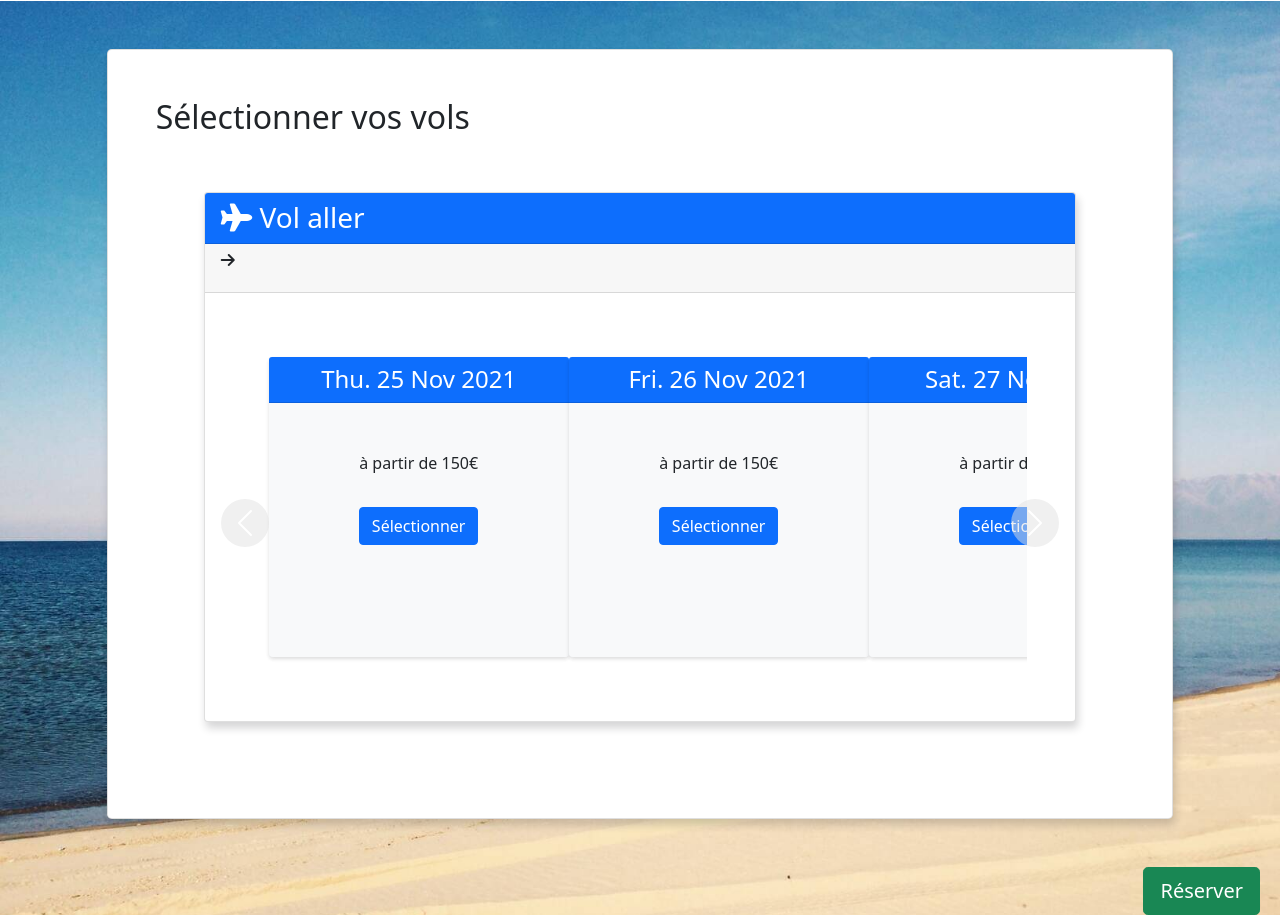
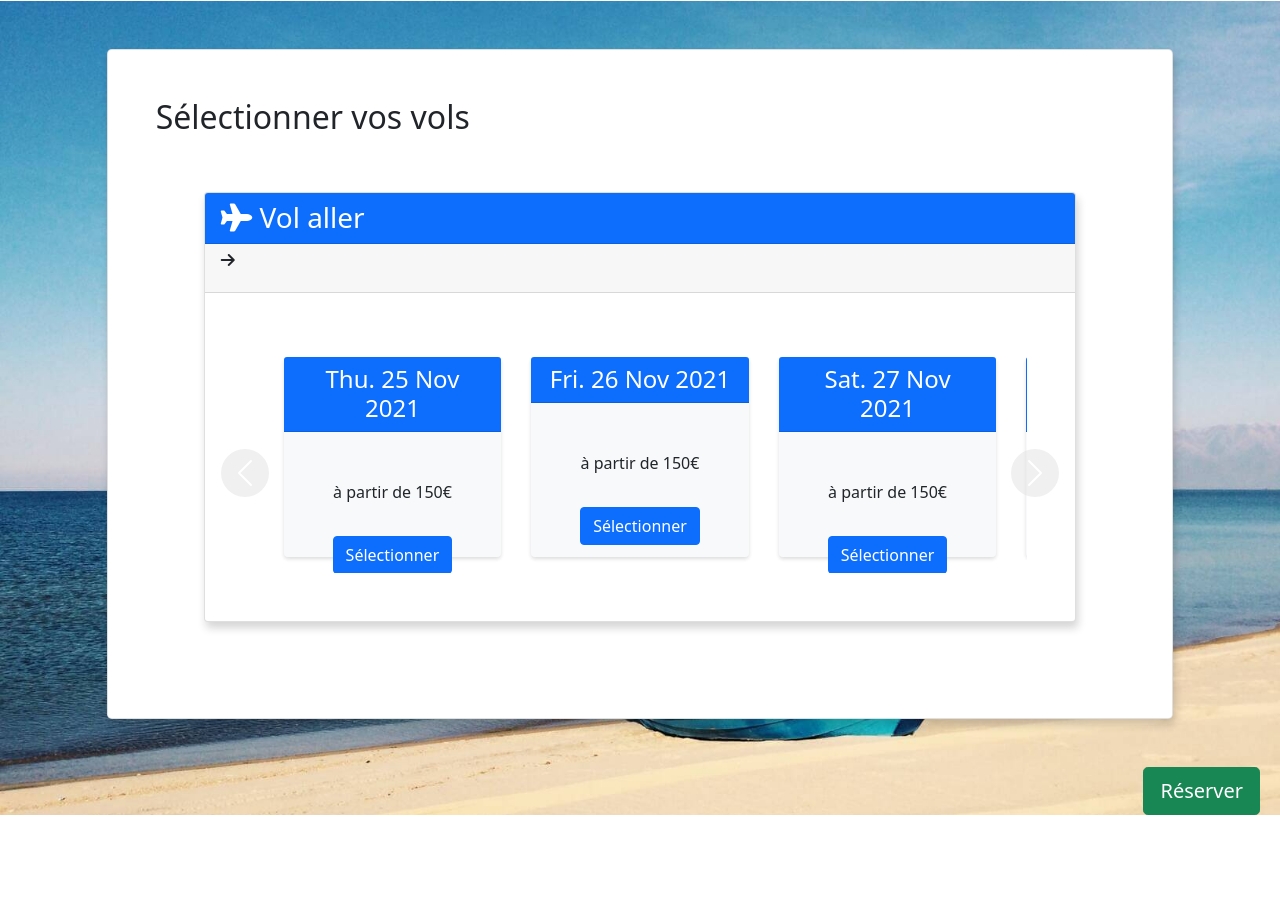
Before and after one commit to Nels18/DonkeyAir, a PHP site: page /to-book.php in a window 1280 px wide. Shown: the part 23-938 px from the top of the page. After the commit the page ends 838 px from the top, so only its background shows below. Run offline with PHP 8.4, Linux system fonts and the light colour scheme; data that the repository does not hold is empty; some libraries are stand-ins or nearby versions.

Commit message:
Change width card in to-book

```diff
--- a/assets/css/style.css
+++ b/assets/css/style.css
@@ -19,8 +19,8 @@
 /* Carousel */
 
 .card-item {
-    width: 300px;
-    height: 300px;
+    width: 17vw;
+    height: 200px;
     margin: 0 auto;
     /* border: rgba(0,0,0,.125) solid 1px; */
 }
--- a/templates/summary.php
+++ b/templates/summary.php
@@ -2,8 +2,14 @@
     <div class="row justify-content-center">
         <div class="col-10 card p-5 m-5 rounded-3">
             <div class="card-body">
+                <?php if ('/group-travel-confirmation.php' == htmlspecialchars($_SERVER["PHP_SELF"])): ;?>
                     <h2 class="card-title">Votre demande a été envoyé.</h2>
                     <p class="card-text mb-5">Nous traiteront votre demande dans les plus brèves délais.</p>
+                <?php else: ;?>
+                    <h2 class="card-title">Récapitulatif de votre réservation.</h2>
+                    <p class="card-text mb-5">Veuillez vérifier les informations de votre réservation et la valider </p>
+                <?php endif ;?>
+
                 <div class="row justify-content-md-center border-top">
                     <h3 class="my-3">Récapitulatif</h3>
                     <div class="col<?php
```
Lines whose indentation alone changed are shown as unchanged.
